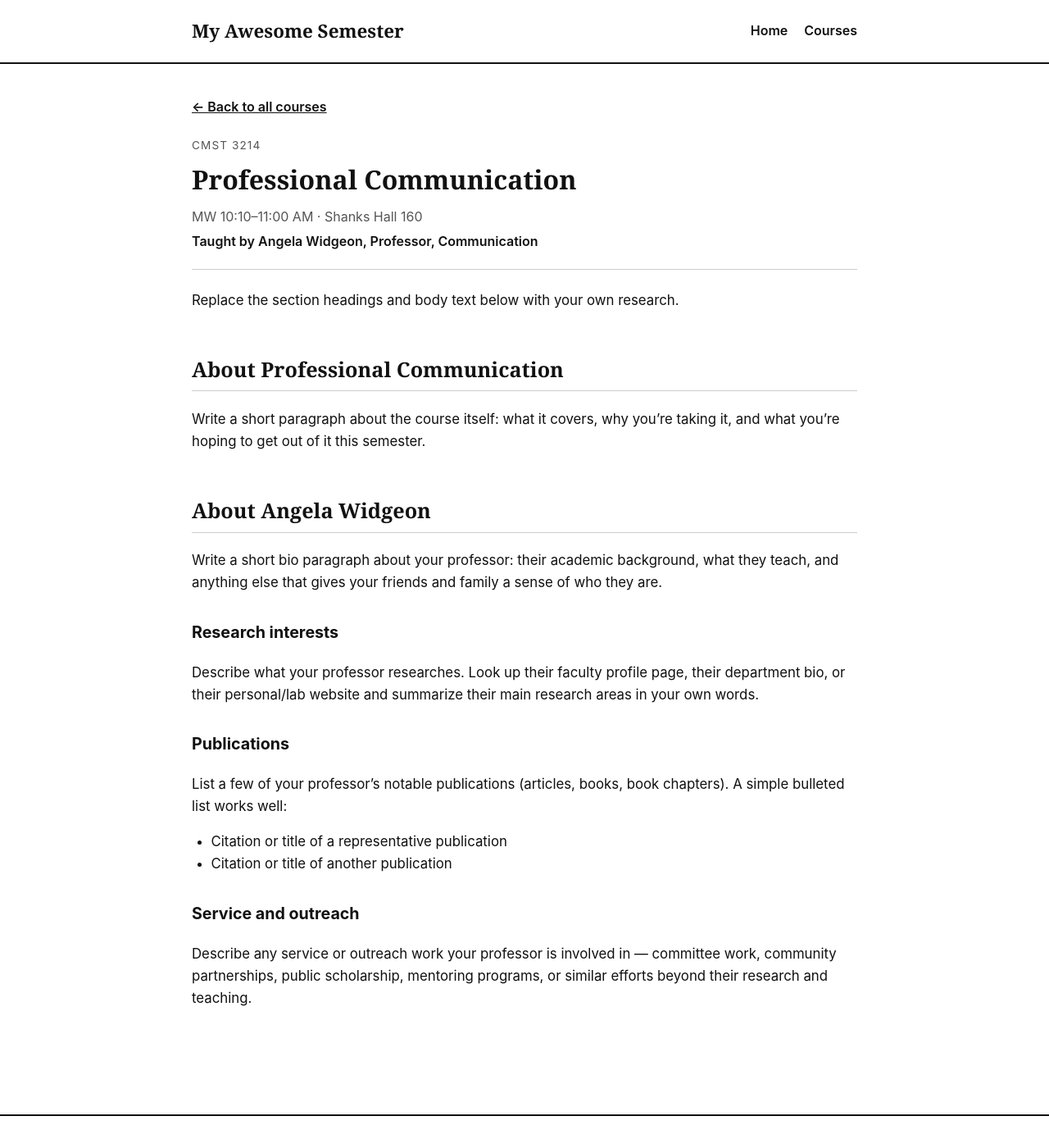
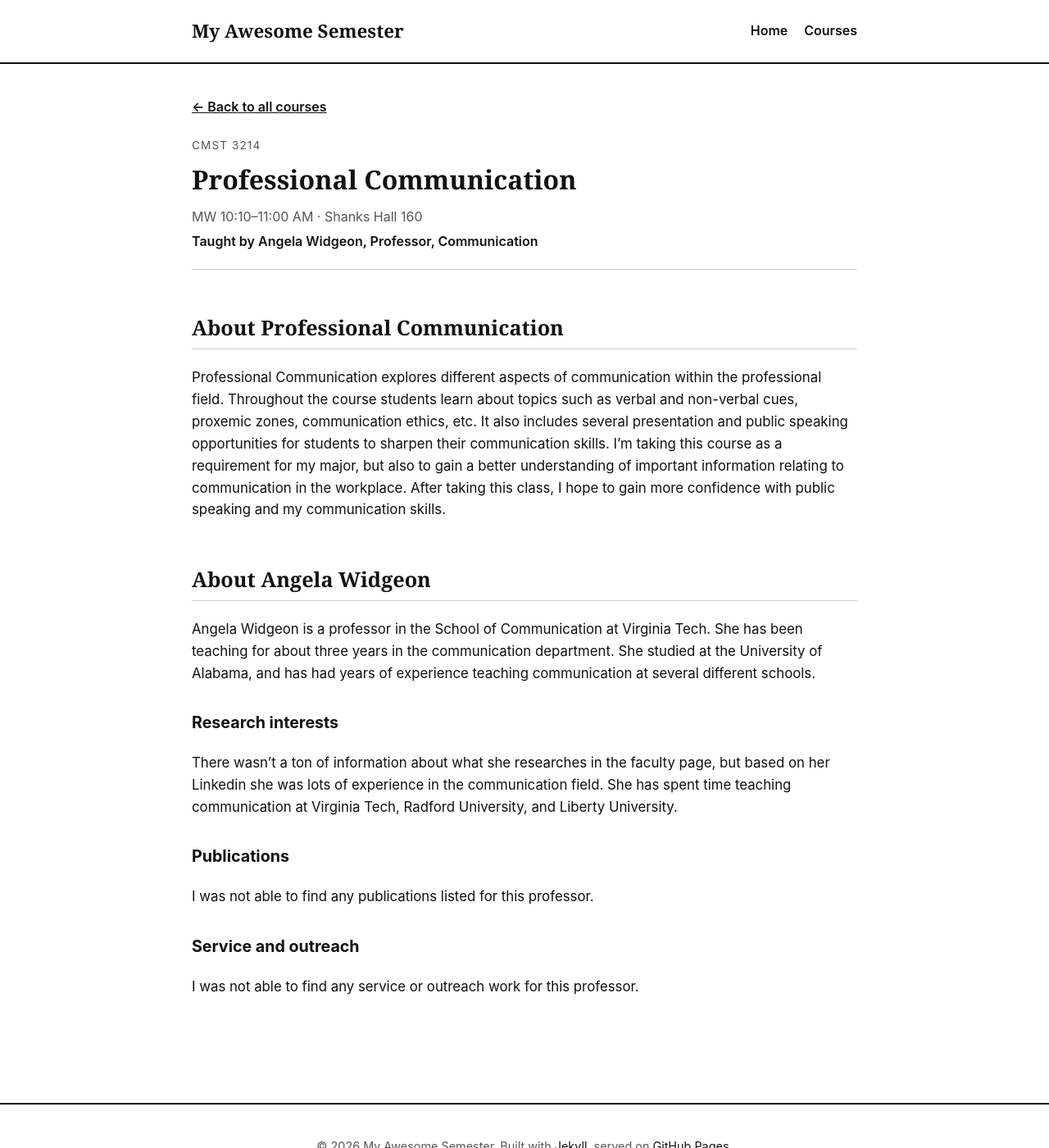
Before and after one commit to abbyfriedman1/myawesomesemester26, a Jekyll site: the page built from _courses/course-01.md, in a window 1280 px wide and 1400 px high. Shown: the whole window at 82% size. Built offline with Jekyll 4.4.1, drawn with Linux system fonts in a browser that asks for light colours.

Commit message:
Update course-01.md

```diff
--- a/_courses/course-01.md
+++ b/_courses/course-01.md
@@ -9,36 +9,21 @@ instructor_title: "Professor"
 instructor_department: "Communication"
 ---
 
-Replace the section headings and body text below with your own
-research.
-
 ## About Professional Communication
 
-Write a short paragraph about the course itself: what it covers, why you're taking
-it, and what you're hoping to get out of it this semester.
-
+Professional Communication explores different aspects of communication within the professional field. Throughout the course students learn about topics such as verbal and non-verbal cues, proxemic zones, communication ethics, etc. It also includes several presentation and public speaking opportunities for students to sharpen their communication skills. I'm taking this course as a requirement for my major, but also to gain a better understanding of important information relating to communication in the workplace. After taking this class, I hope to gain more confidence with public speaking and my communication skills.
 ## About Angela Widgeon
 
-Write a short bio paragraph about your professor: their academic background, what
-they teach, and anything else that gives your friends and family a sense of who
-they are.
+Angela Widgeon is a professor in the School of Communication at Virginia Tech. She has been teaching for about three years in the communication department. She studied at the University of Alabama, and has had years of experience teaching communication at several different schools.
 
 ### Research interests
 
-Describe what your professor researches. Look up their faculty profile page, their
-department bio, or their personal/lab website and summarize their main research
-areas in your own words.
+There wasn't a ton of information about what she researches in the faculty page, but based on her Linkedin she was lots of experience in the communication field. She has spent time teaching communication at Virginia Tech, Radford University, and Liberty University.
 
 ### Publications
 
-List a few of your professor's notable publications (articles, books, book
-chapters). A simple bulleted list works well:
-
-- Citation or title of a representative publication
-- Citation or title of another publication
+I was not able to find any publications listed for this professor.
 
 ### Service and outreach
 
-Describe any service or outreach work your professor is involved in — committee
-work, community partnerships, public scholarship, mentoring programs, or similar
-efforts beyond their research and teaching.
+I was not able to find any service or outreach work for this professor.
```
